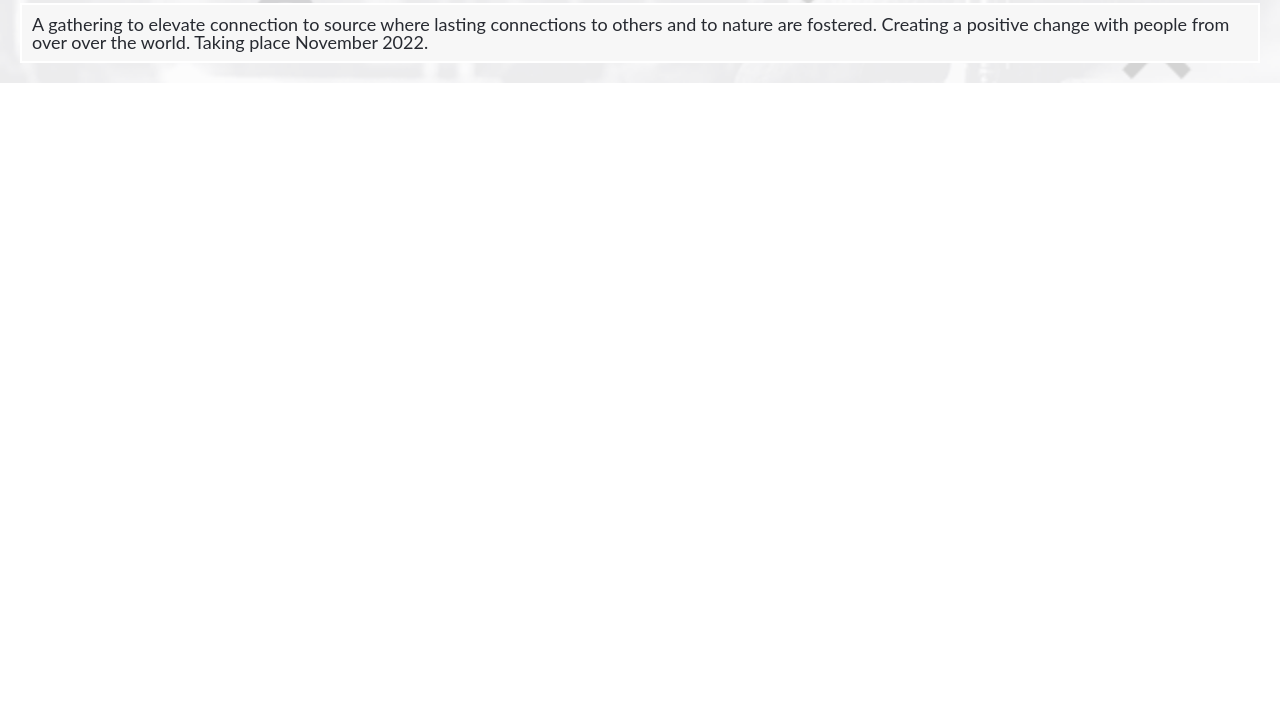
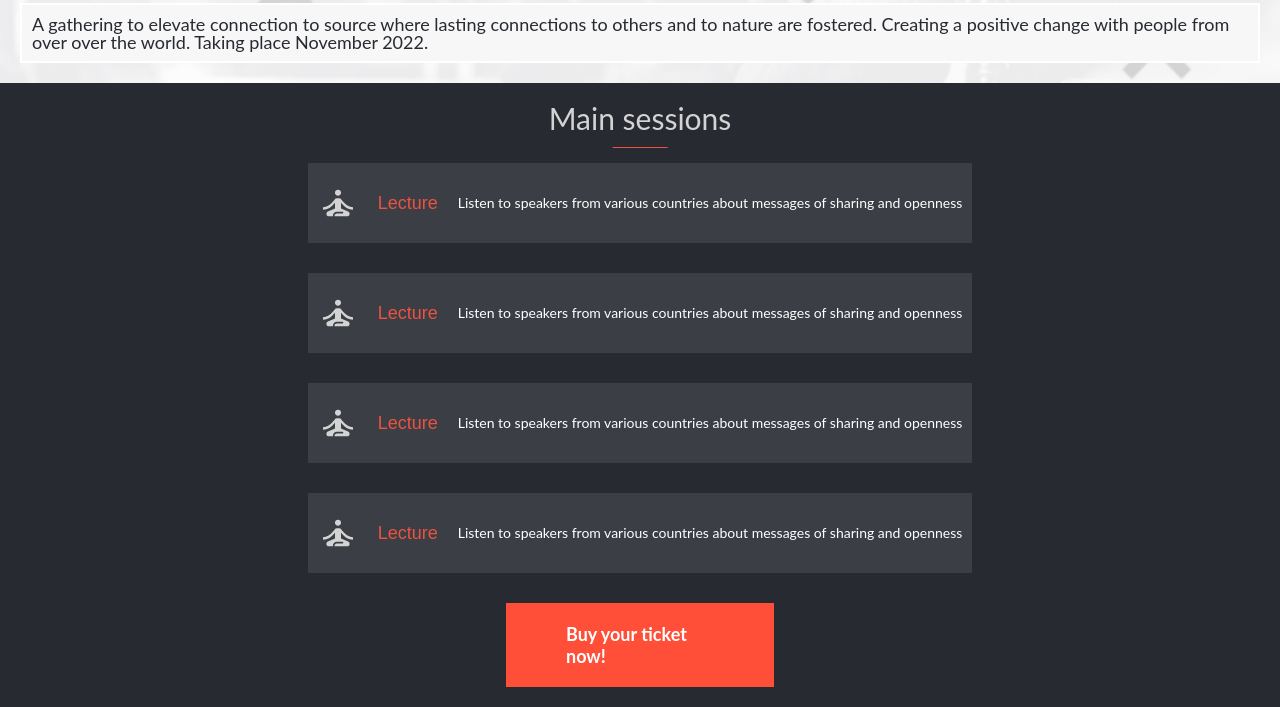
Before and after one commit to c3c1l1a/capstone-1, a website: page index.html in a window 1280 px wide. Shown: the part 213-920 px from the top of the page. Before the commit the page ends 800 px from the top, so only its background shows below. Drawn offline with Linux system fonts and the light colour scheme; a web font is replaced by a local one.

Commit message:
Add HTML and styles for the sessions section

```diff
--- /dev/null
+++ b/css/elements/button.css
@@ -0,0 +1,26 @@
+.button--primary {
+  display: flex;
+  justify-content: space-evenly;
+  background: #ff4f38;
+  padding: 20px 60px;
+  color: #fff;
+  text-decoration: none;
+  font: var(--text-medium) var(--primary-font-family);
+  font-weight: var(--bold);
+}
+
+.button--primary:hover {
+  background: var(--primary-color);
+  color: #fff;
+}
+
+.button--primary:hover img {
+  filter: invert(1);
+}
+
+@media (min-width: 768px) {
+  .button--primary {
+    justify-content: space-between;
+    width: 268px;
+  }
+}
--- a/css/elements/heading.css
+++ b/css/elements/heading.css
@@ -1,3 +1,10 @@
+.heading-quote {
+	color: var(--secondary-color);
+	font-family: var(--primary-font-family);
+	font-weight: var(--normal);
+	font-size: var(--text-large);
+}
+
 .heading--main {
 	color: var(--secondary-color);
 	font-family: var(--secondary-font-family);
@@ -8,12 +15,12 @@
 .heading--secondary {
 	color: var(--primary-color);
 	font-family: var(--primary-font-family);
-	font-weight: 600;
-}
-
-.heading-quote {
-	color: var(--secondary-color);
-	font-family: var(--primary-font-family);
 	font-weight: var(--normal);
 	font-size: var(--text-large);
 }
+
+.heading--tartiary {
+	color: var(--secondary-color);
+	font-family: var(--secondary-font-family);
+	font-size: var(--text-medium);
+}
--- a/css/elements/paragraph.css
+++ b/css/elements/paragraph.css
@@ -1,5 +1,6 @@
 .paragraph-normal {
-	color: var(--primary-color);
+  color: var(--primary-color);
   font-family: var(--primary-font-family);
   font-size: var(--text-medium);
+  line-height: 18px;
 }
--- /dev/null
+++ b/css/elements/underline.css
@@ -0,0 +1,14 @@
+.underline {
+	position: relative;
+}
+
+.underline:after {
+	content: "";
+    position: absolute;
+    left: 50%;
+    transform: translate(-50%);
+    bottom: -15px;
+    width: 30%;
+    height: 1px;
+    background: var(--secondary-color);
+}
--- a/css/styles.css
+++ b/css/styles.css
@@ -11,6 +11,8 @@
 /* Elementnts */
 @import url('elements/heading.css');
 @import url('elements/paragraph.css');
+@import url('elements/underline.css');
+@import url('elements/button.css');
 
 
 header {
@@ -41,3 +43,40 @@ h1.heading--main {
   background: #f7f7f7;
   border: solid 2px #fff;
 }
+
+.sessions {
+  display: flex;
+  flex-direction: column;
+  align-items: center;
+  gap: 30px;
+  background-color: var(--primary-color);
+  padding: 20px;
+
+}
+
+.sessions h3 {
+  color: var(--tartiary-color);
+}
+
+.sessions img.yoga-icon {
+  filter: invert(81%) sepia(0%) saturate(0%) hue-rotate(89deg) brightness(105%) contrast(93%);
+  width: 40px;
+  height: 40px;
+}
+
+.sessions p {
+  color: #fff;
+  font-size: var(--text-small);
+}
+
+.session-card {
+  display: flex;
+  align-items: center;
+  gap: 20px;
+  padding: 20px 10px;
+  background: #3b3e45;
+}
+
+
+
+.
--- a/css/theme.css
+++ b/css/theme.css
@@ -11,7 +11,7 @@ html {
 
 :root {
   /* Text size */
-  --text-small: 10.3334px;
+  --text-small: 14px;
   --text-medium: 18px;
   --text-large: 30px;
   --text-x-large: 50px;
--- a/index.html
+++ b/index.html
@@ -20,5 +20,31 @@
       </div>
     </section>
   </header>
+  <main>
+    <section class="sessions">
+      <h3 class="heading--secondary underline">Main sessions</h3>
+      <div class="session-card">
+        <img class="yoga-icon" src="assets/icons/yoga.svg" alt="Yoga session icon">
+        <h4 class="heading--tartiary">Lecture</h4>
+        <p class="paragraph-normal">Listen to speakers from various countries about messages of sharing and openness</p>
+      </div>
+      <div class="session-card">
+        <img class="yoga-icon" src="assets/icons/yoga.svg" alt="Yoga session icon">
+        <h4 class="heading--tartiary">Lecture</h4>
+        <p class="paragraph-normal">Listen to speakers from various countries about messages of sharing and openness</p>
+      </div>
+      <div class="session-card">
+        <img class="yoga-icon" src="assets/icons/yoga.svg" alt="Yoga session icon">
+        <h4 class="heading--tartiary">Lecture</h4>
+        <p class="paragraph-normal">Listen to speakers from various countries about messages of sharing and openness</p>
+      </div>
+      <div class="session-card">
+        <img class="yoga-icon" src="assets/icons/yoga.svg" alt="Yoga session icon">
+        <h4 class="heading--tartiary">Lecture</h4>
+        <p class="paragraph-normal">Listen to speakers from various countries about messages of sharing and openness</p>
+      </div>
+      <a class="button--primary" href="#">Buy your ticket now!</a>
+    </section>
+  </main>
 </body>
 </html>
```
Also changed, not shown: assets/icons/yoga.svg (added).
